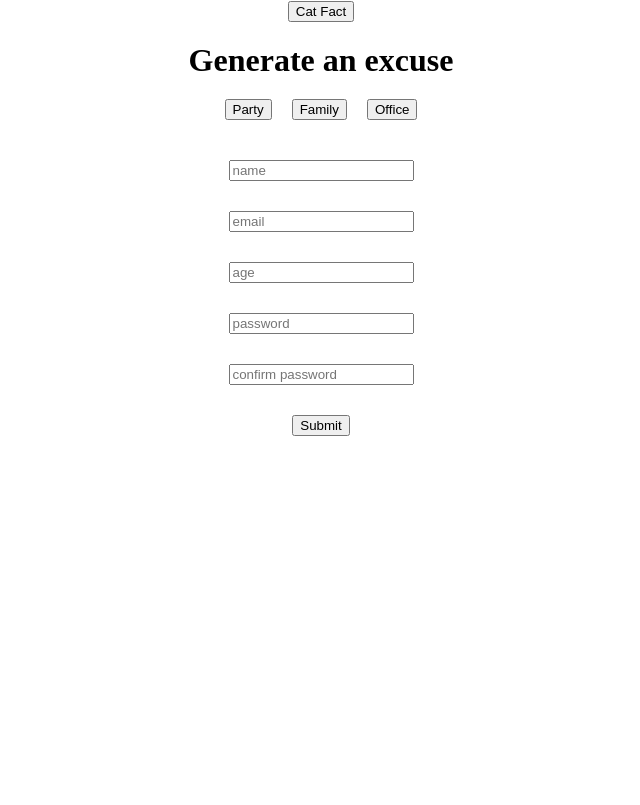
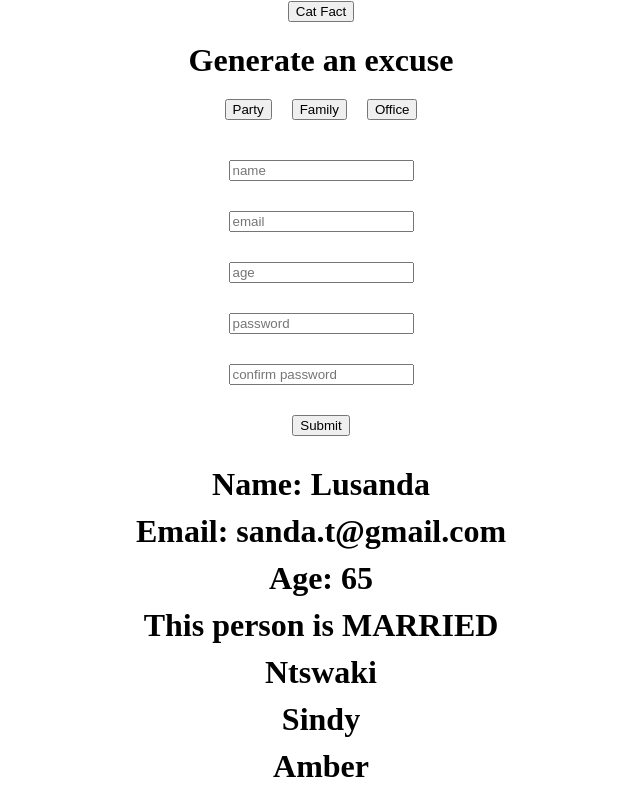
Before and after one commit to LusandaTsilana/React-JS-Tutorial, a React (Create React App) app: page / in a window 1280 px wide. Shown: the part 1929-2734 px from the top of the page, without its empty margins (319-959 px from the left). Before the commit the page ends 2405 px from the top, so only its background shows below. Built offline with nearby package versions, Linux system fonts and the light colour scheme.

Commit message:
custom hooks, typescript usage

```diff
--- a/package.json
+++ b/package.json
@@ -10,6 +10,7 @@
     "@testing-library/react": "^13.4.0",
     "@testing-library/user-event": "^13.5.0",
     "axios": "^1.5.1",
+    "prop-types": "^15.8.1",
     "react": "^18.2.0",
     "react-dom": "^18.2.0",
     "react-hook-form": "^7.47.0",
--- a/src/App.js
+++ b/src/App.js
@@ -15,6 +15,8 @@
 import { Form } from "./form.js";
 
 import { Section } from "./text";
+
+import { Person } from "./person.jsx";
 
 const title = <h3>Welcome to my Youtube Channel!</h3>;
 
@@ -354,6 +356,14 @@
       <div className="Form">
         <Form />
       </div>
+
+      <Person
+        name="Lusanda"
+        email="sanda.t@gmail.com"
+        age={65}
+        isMarried={true}
+        friends={["Ntswaki", "Sindy", "Amber"]}
+      />
     </div>
   );
 }
--- /dev/null
+++ b/src/person.jsx
@@ -0,0 +1,23 @@
+import PropTypes from "prop-types";
+
+export const Person = (props) => {
+  return (
+    <div>
+      <h1>Name: {props.name}</h1>
+      <h1>Email: {props.email}</h1>
+      <h1>Age: {props.age}</h1>
+      <h1>This person {props.isMarried ? "is" : "is not"} MARRIED</h1>
+      {props.friends.map((friend) => (
+        <h1>{friend}</h1>
+      ))}
+    </div>
+  );
+};
+
+Person.propTypes = {
+  name: PropTypes.string,
+  email: PropTypes.string,
+  age: PropTypes.number,
+  isMarried: PropTypes.bool,
+  friends: PropTypes.arrayOf(PropTypes.string),
+};
```
Also changed, not shown: 1 other file (tests, documents, lock files or other folders).
